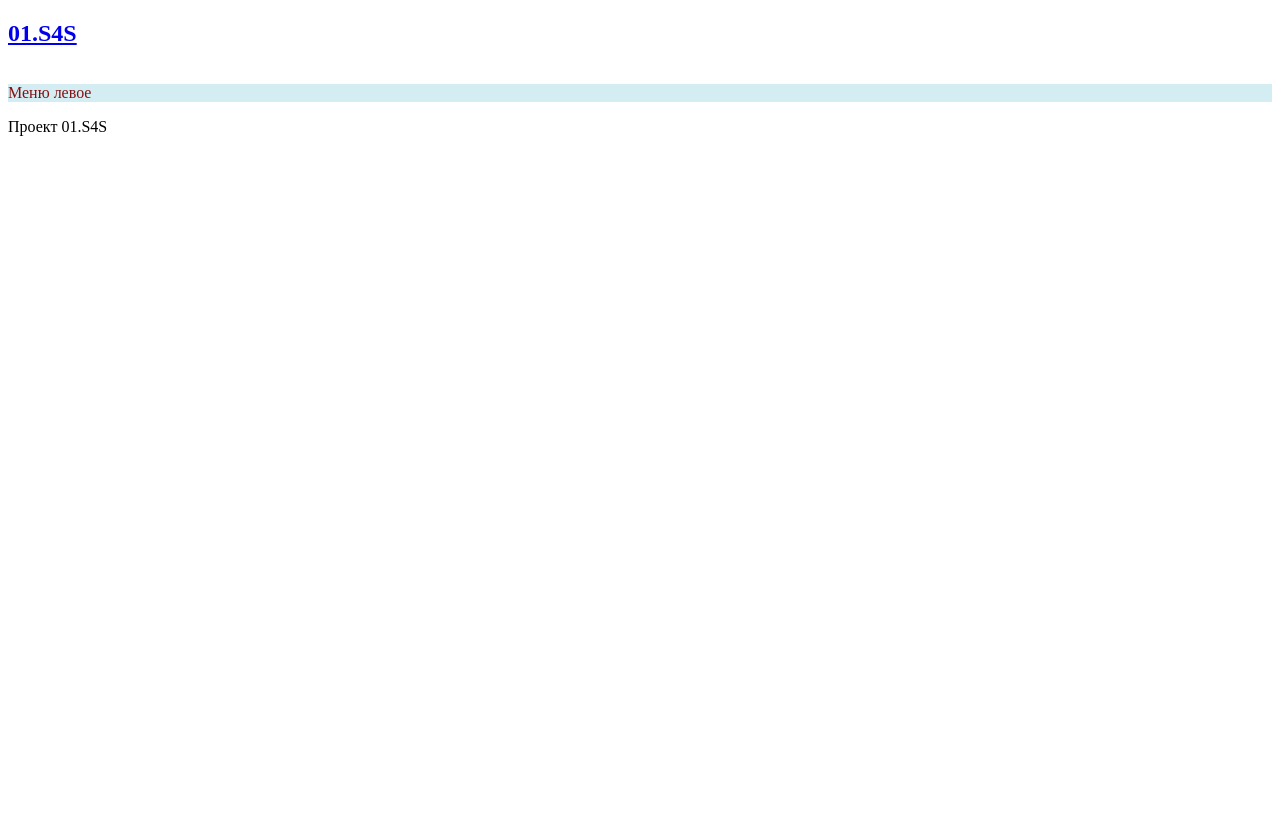
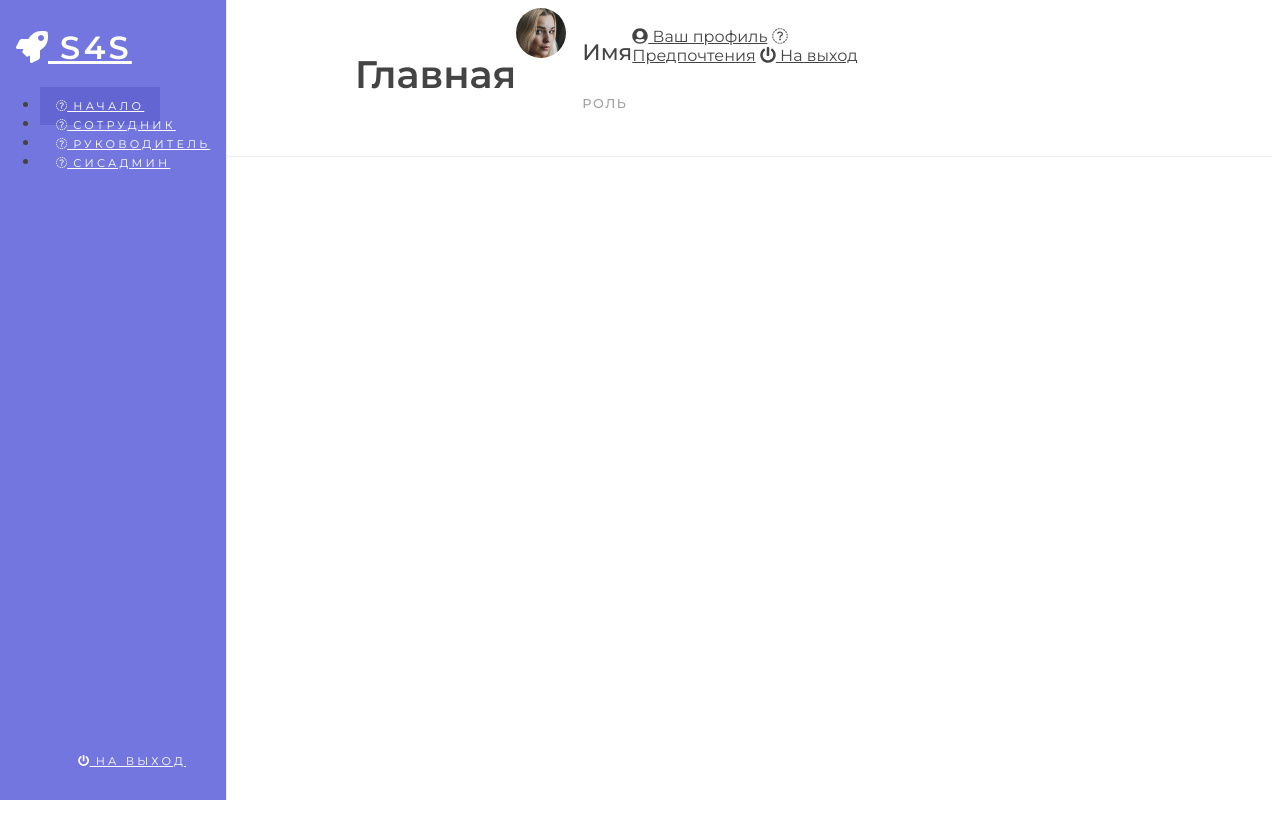
Before and after one commit to ikachinskiy/depTest, a Symfony app: template templates/main/index.html.twig in a window 1280 px wide. After the commit the page ends 800 px from the top, so only its background shows below. Run offline with Twig, Linux system fonts and the light colour scheme; the template is opened without the code that fills it, so the values that code supplies are empty; some libraries are stand-ins or nearby versions.

Commit message:
Первый эскиз шаблона на базе админки Easy

```diff
--- a/public/css/skin.css
+++ b/public/css/skin.css
@@ -1,24 +1,4 @@
-html {
-  height: 100%; }
-
-body {
-  height: inherit; }
-
-h1 {
-  color: #657fa8; }
-
-.container {
-  height: inherit; }
-
-nav {
-  height: 6%; }
-
-.content {
-  height: 94%; }
-
-.left {
-  color: #841011;
-  background-color: #d3edf3;
-  height: 100%; }
+.sidebar .site-title a {
+  font-size: 2rem; }
 
 /*# sourceMappingURL=skin.css.map */
--- /dev/null
+++ b/public/css/style.css
@@ -0,0 +1,575 @@
+body {
+  background-color: #ffffff;
+  font-family: "Montserrat", "Helvetica Neue", Helvetica, Arial, sans-serif;
+  font-size: 16px;
+  color: #444444; }
+
+h1, h2 {
+  font-family: "Montserrat", "Helvetica Neue", Helvetica, Arial, sans-serif;
+  padding-bottom: 1.2rem;
+  border-bottom: 1px solid #dfdfdf; }
+
+h3, h4, h5, h6 {
+  font-family: "Montserrat", "Helvetica Neue", Helvetica, Arial, sans-serif; }
+
+a, a:visited {
+  color: #7376df; }
+
+a:hover, a:focus, a:active {
+  color: #6365d2;
+  text-decoration: none; }
+
+.nav-pills .nav-item.show .nav-link, .nav-pills .nav-link.active {
+  background-color: #7376df; }
+
+h1 {
+  font-family: "Montserrat", "Helvetica Neue", Helvetica, Arial, sans-serif;
+  font-size: 2.4rem;
+  font-weight: 600; }
+
+h2 {
+  font-family: "Montserrat", "Helvetica Neue", Helvetica, Arial, sans-serif;
+  font-size: 2.4rem;
+  font-weight: 500; }
+
+h3 {
+  font-family: "Montserrat", "Helvetica Neue", Helvetica, Arial, sans-serif;
+  font-size: 1.8rem;
+  font-weight: 500; }
+
+h4 {
+  font-family: "Montserrat", "Helvetica Neue", Helvetica, Arial, sans-serif;
+  font-size: 1.4rem;
+  font-weight: 500; }
+
+h5 {
+  font-family: "Montserrat", "Helvetica Neue", Helvetica, Arial, sans-serif;
+  font-size: 1rem;
+  letter-spacing: .1rem;
+  font-weight: 600;
+  text-transform: uppercase; }
+
+h6 {
+  font-family: "Montserrat", "Helvetica Neue", Helvetica, Arial, sans-serif;
+  font-size: .8rem;
+  letter-spacing: .1rem;
+  font-weight: 500;
+  text-transform: uppercase; }
+
+p {
+  color: #7c7c7c;
+  font-size: .9rem; }
+
+.card-inverse p {
+  color: #fff;
+  font-size: .9rem; }
+
+.card h1 {
+  border: none;
+  margin: 0;
+  padding-bottom: .5rem; }
+
+.no-padding {
+  padding: 0; }
+
+.clear {
+  clear: both; }
+
+.justify-center {
+  display: flex;
+  align-items: center;
+  justify-content: center; }
+
+.text-muted {
+  color: #a0a0a0 !important; }
+
+.divider {
+  display: block;
+  width: 100%;
+  height: 1px;
+  background-color: #dfdfdf;
+  margin: 2rem auto; }
+
+.circle {
+  border-radius: 499rem; }
+
+.jumbotron {
+  padding: 3rem 2rem;
+  background-color: #f7f7f7; }
+
+.btn-primary, .btn-primary.disabled, .btn-primary:disabled, .btn-outline-primary:hover, .btn-outline-primary:active, .btn-outline-primary.active, .show > .btn-outline-primary.dropdown-toggle, .card-primary, .page-item.active .page-link, .list-group-item.active {
+  background-color: #7376df !important;
+  border-color: #7376df !important; }
+
+.btn-primary:hover, .btn-primary:active, .btn-primary.active, .show > .btn-primary.dropdown-toggle {
+  background-color: #6365d2 !important;
+  border-color: #6365d2 !important; }
+
+.btn-outline-primary {
+  color: #7376df !important;
+  border-color: #7376df !important; }
+
+.btn-outline-primary.disabled, .btn-outline-primary:disabled, .btn-link, .page-link, .text-primary {
+  color: #7376df !important; }
+
+.btn-link:focus, .btn-link:hover, .page-link:focus, .page-link:hover, a.text-primary:focus, a.text-primary:hover {
+  color: #6365d2 !important; }
+
+.dropdown-item.active, .dropdown-item:active, .custom-control-input:checked ~ .custom-control-indicator, .custom-checkbox .custom-control-input:indeterminate ~ .custom-control-indicator, .nav-pills .nav-item.show .nav-link, .badge-primary, .progress-bar, .bg-primary {
+  background-color: #7376df !important;
+  background-image: none; }
+
+.nav-pills .nav-link.active, .badge-primary[href]:focus, .badge-primary[href]:hover, a.bg-primary:focus, a.bg-primary:hover {
+  background-color: #6365d2 !important; }
+
+.form-control:focus {
+  border-color: #7376df !important; }
+
+.btn-primary, .btn-primary:hover, .btn-primary:focus, .btn-primary:active {
+  color: #fff !important;
+  background-color: #7376df;
+  border-color: #7376df; }
+
+.btn-primary:hover, .btn-primary:focus, .btn-primary:active {
+  background-color: #6365d2;
+  border-color: #6365d2; }
+
+.btn-outline-primary, .btn-outline-primary:visited {
+  color: #7376df;
+  border-color: #7376df;
+  background: none; }
+
+.btn-outline-primary:hover, .btn-outline-primary:focus, .btn-outline-primary:active {
+  background-color: #7376df;
+  border-color: #7376df;
+  color: #fff; }
+
+.btn-secondary {
+  border-color: #7c7c7c;
+  background-color: #7c7c7c;
+  color: #fff; }
+
+.btn-secondary:hover, .btn-secondary:focus, .btn-secondary:active {
+  border-color: #444444;
+  background-color: #444444;
+  color: #fff; }
+
+.btn-outline-secondary, .btn-outline-secondary:visited {
+  color: #7c7c7c;
+  border-color: #7c7c7c;
+  background: none; }
+
+.btn-outline-secondary:hover, .btn-outline-secondary:focus, .btn-outline-secondary:active {
+  border-color: #7c7c7c;
+  background: #7c7c7c;
+  color: #fff; }
+
+.btn {
+  border-radius: 499rem;
+  text-transform: uppercase;
+  letter-spacing: .1rem;
+  font-size: .8rem;
+  padding: .75rem 1.25rem;
+  cursor: pointer; }
+
+.btn:focus {
+  outline: none;
+  border: 0;
+  box-shadow: none; }
+
+.btn-xs {
+  font-size: .6rem;
+  padding: .5rem 1rem; }
+
+.btn-sm {
+  font-size: .7rem;
+  padding: .5rem 1rem; }
+
+.btn-md {
+  font-size: .8rem;
+  padding: .75rem 1.25rem; }
+
+.btn-lg {
+  font-size: .9rem;
+  padding: 1rem 1.5rem; }
+
+.btn-subtle {
+  border: none;
+  background: #f7f7f7;
+  color: #7376df;
+  -webkit-appearance: none;
+  cursor: pointer; }
+
+.btn-subtle:hover, .btn-subtle:focus, .btn-subtle:active {
+  color: #fff;
+  background-color: #7376df;
+  outline: none; }
+
+.btn-stripped {
+  border: none;
+  background: none !important;
+  color: #444444 !important;
+  -webkit-appearance: none;
+  cursor: pointer; }
+
+.btn-stripped:hover, .btn-stripped:focus, .btn-stripped:active {
+  color: #7376df;
+  background-color: none;
+  outline: none; }
+
+.dropdown a {
+  color: #444444; }
+
+.dropdown a:hover, .dropdown a:active, .dropdown a:focus {
+  background-color: #7376df;
+  color: #fff; }
+
+.sidebar {
+  position: fixed;
+  top: 0;
+  bottom: 0;
+  left: 0;
+  padding: 20px;
+  padding-left: 0;
+  padding-right: 0;
+  z-index: 1000;
+  overflow-x: hidden;
+  overflow-y: auto;
+  /* Scrollable contents if viewport is shorter than content. */
+  border-right: 1px solid #eee;
+  background: #7376df; }
+  .sidebar a {
+    color: #fff;
+    text-transform: uppercase;
+    font-size: .7rem;
+    letter-spacing: .2rem;
+    padding: .75rem 1rem; }
+  .sidebar em {
+    font-size: 1rem; }
+  .sidebar h1 {
+    color: #fff;
+    border: none;
+    font-size: 0.9rem;
+    padding: 0rem 1rem;
+    text-transform: uppercase;
+    letter-spacing: .2rem; }
+  .sidebar .site-title {
+    margin-top: .5rem;
+    margin-bottom: 1.75rem; }
+    .sidebar .site-title a {
+      font-size: .9rem;
+      padding-left: 0;
+      padding-right: 0;
+      cursor: pointer; }
+    .sidebar .site-title a:hover {
+      background: none !important; }
+  .sidebar .nav {
+    margin-bottom: 20px; }
+  .sidebar .nav-item {
+    width: 100%; }
+  .sidebar .nav-item + .nav-item {
+    margin-left: 0; }
+  .sidebar .nav-link {
+    border-radius: 0; }
+  .sidebar .logout-button {
+    position: absolute;
+    bottom: 20px;
+    left: 20px;
+    width: 85%;
+    text-align: center;
+    border-radius: .3rem; }
+
+#wrapper.toggled .sidebar-nav {
+  display: none; }
+
+#menu-toggle {
+  position: absolute;
+  top: 1rem;
+  right: 1rem; }
+
+.sidebar a:focus, .sidebar a:visited, .sidebar a:hover, .sidebar a:active {
+  background-color: #6365d2 !important; }
+
+@media screen and (max-width: 576px) {
+  #wrapper .sidebar-nav {
+    display: none; }
+
+  #wrapper.toggled .sidebar-nav {
+    display: block !important; }
+
+  .sidebar {
+    position: inherit;
+    padding-bottom: 0px;
+    margin-bottom: 1rem; }
+
+  #menu-toggle {
+    background-color: #6365d2; } }
+@media screen and (min-width: 576px) {
+  #wrapper.toggled .sidebar-nav {
+    display: block; }
+
+  #menu-toggle {
+    display: none; } }
+.card-title {
+  margin-top: -.25rem;
+  padding-bottom: .25rem;
+  margin-bottom: 1rem; }
+
+.card-subtitle {
+  margin-top: -.75rem;
+  padding-bottom: .5rem; }
+
+.card-title-btn-container {
+  position: absolute;
+  top: 1.25rem;
+  right: 1.25rem;
+  list-style: none; }
+
+.alert {
+  color: #fff; }
+  .alert a {
+    color: #fff !important; }
+
+.no-left-margin {
+  margin-left: 0; }
+
+.page-header {
+  font-family: "Montserrat", "Helvetica Neue", Helvetica, Arial, sans-serif;
+  margin-top: 0rem;
+  margin-bottom: 2.4rem;
+  padding-bottom: 1rem;
+  border-bottom: 1px solid #eee;
+  height: auto; }
+  .page-header h1 {
+    display: inline;
+    border: none;
+    padding: 0;
+    margin-top: 0;
+    margin-bottom: 0;
+    width: 100%; }
+
+.profile-photo {
+  border-radius: 499rem;
+  float: left; }
+
+.username {
+  float: left;
+  text-align: left;
+  margin: 0 0 0 1rem; }
+  .username h1, .username h2, .username h3, .username h4 {
+    margin-bottom: 0;
+    text-transform: none !important;
+    letter-spacing: 0 !important; }
+
+.user-dropdown .dropdown-toggle::after {
+  margin-top: 1rem;
+  margin-left: 1rem; }
+
+.user-progress {
+  margin-top: 1rem; }
+  .user-progress .profile-photo {
+    max-height: 75px;
+    max-width: 75px !important; }
+
+.progress-custom {
+  margin-top: .25rem; }
+
+.progress-label {
+  text-align: center !important;
+  color: #7376df;
+  font-size: .75rem;
+  margin-top: -.25rem; }
+
+.progress-bar {
+  height: .3rem; }
+
+#calendar, .datepicker-inline {
+  width: 100%;
+  text-align: center; }
+
+#calendar table {
+  width: 100%; }
+
+.datepicker-switch {
+  font-size: 16px;
+  height: 46px !important; }
+
+.datepicker table tr td.old,
+.datepicker table tr td.new {
+  color: #dfdfdf; }
+
+.datepicker table tr td {
+  padding: 2px 2px !important;
+  cursor: pointer;
+  border-radius: .3rem; }
+
+#calendar th {
+  text-align: center !important;
+  cursor: pointer;
+  border-radius: .3rem; }
+
+.datepicker table tr td.active, .datepicker table tr td.active:hover, .datepicker table tr td.active.disabled, .datepicker table tr td.active.disabled:hover, .datepicker table tr td.active:hover, .datepicker table tr td.active:hover:hover, .datepicker table tr td.active.disabled:hover, .datepicker table tr td.active.disabled:hover:hover, .datepicker table tr td.active:focus, .datepicker table tr td.active:hover:focus, .datepicker table tr td.active.disabled:focus, .datepicker table tr td.active.disabled:hover:focus, .datepicker table tr td.active:active, .datepicker table tr td.active:hover:active, .datepicker table tr td.active.disabled:active, .datepicker table tr td.active.disabled:hover:active, .datepicker table tr td.active.active, .datepicker table tr td.active:hover.active, .datepicker table tr td.active.disabled.active, .datepicker table tr td.active.disabled:hover.active, .open .dropdown-toggle.datepicker table tr td.active, .open .dropdown-toggle.datepicker table tr td.active:hover, .open .dropdown-toggle.datepicker table tr td.active.disabled, .open .dropdown-toggle.datepicker table tr td.active.disabled:hover {
+  color: #ffffff;
+  background-color: #7376df;
+  text-shadow: none;
+  border-color: #285e8e; }
+
+.datepicker table tr td span:hover, .datepicker thead tr:first-child th:hover, .datepicker tfoot tr th:hover, .datepicker table tr td.day:hover, .datepicker table tr td.day.focused {
+  background: rgba(0, 0, 0, 0.05); }
+
+.panel-heading .glyphicon {
+  margin-right: 10px; }
+
+.timeline {
+  list-style: none;
+  padding: 20px 0 20px;
+  position: relative; }
+
+.timeline:before {
+  top: 0;
+  bottom: 0;
+  position: absolute;
+  content: " ";
+  width: 2px;
+  background-color: #eeeeee;
+  left: 25px;
+  margin-right: -1.5px; }
+
+.timeline > li {
+  margin-bottom: 20px;
+  position: relative; }
+
+.timeline > li:before, .timeline > li:after {
+  content: " ";
+  display: table; }
+
+.timeline > li:after {
+  clear: both; }
+
+.timeline > li > .timeline-panel {
+  width: calc( 100% - 65px );
+  float: right;
+  border: 1px solid #dfdfdf;
+  border-radius: 2px;
+  padding: 10px 20px;
+  position: relative;
+  box-shadow: none; }
+
+.timeline > li > .timeline-panel:before {
+  position: absolute;
+  top: 26px;
+  left: -11px;
+  display: inline-block;
+  border-top: 11px solid transparent;
+  border-right: 11px solid #dfdfdf;
+  border-left: 0 solid #dfdfdf;
+  border-bottom: 11px solid transparent;
+  content: " "; }
+
+.timeline > li > .timeline-panel:after {
+  position: absolute;
+  top: 27px;
+  left: -10px;
+  display: inline-block;
+  border-top: 10px solid transparent;
+  border-right: 10px solid #fff;
+  border-left: 0 solid #fff;
+  border-bottom: 10px solid transparent;
+  content: " "; }
+
+.timeline > li > .timeline-badge {
+  color: #444444;
+  width: 46px;
+  height: 46px;
+  line-height: 2.8rem;
+  font-size: 1.4rem;
+  text-align: center;
+  position: absolute;
+  top: 16px;
+  left: 0px;
+  margin-right: -25px;
+  margin-left: 3px;
+  border: 1px solid #dfdfdf;
+  background-color: #fff;
+  z-index: 100;
+  border-radius: 9999px; }
+
+.timeline-badge.primary {
+  background-color: #7376df !important;
+  color: #fff !important;
+  border: none !important; }
+
+.timeline-badge.success {
+  background-color: #8ad919 !important; }
+
+.timeline-badge.warning {
+  background-color: #ffb53e !important; }
+
+.timeline-badge.danger {
+  background-color: #f9243f !important; }
+
+.timeline-badge.info {
+  background-color: #30a5ff !important; }
+
+.article {
+  padding: 1rem 0;
+  border-bottom: 1px solid #dfdfdf;
+  margin-bottom: 1rem; }
+
+.article:first-child {
+  padding: 0 0 10px 0; }
+
+.article:last-child {
+  padding: 0 0 10px 0;
+  border: none;
+  margin-bottom: 0; }
+
+.article h4 a {
+  margin-bottom: 10px; }
+
+.article .date {
+  text-align: center;
+  font-size: 1.8rem;
+  margin: 0 auto;
+  display: block; }
+
+.article .date .text-muted {
+  font-size: .8rem;
+  text-transform: uppercase;
+  letter-spacing: .1rem; }
+
+.todo-list-item {
+  list-style: none;
+  padding: .75rem 1rem .15rem 1rem;
+  border-radius: .3rem; }
+  .todo-list-item .fa {
+    margin: 0 .25rem 0 0;
+    color: #444444; }
+  .todo-list-item .fa:hover {
+    color: #7376df; }
+  .todo-list-item input[type=checkbox] {
+    margin: 0 0.5rem 0 0 !important;
+    border: 1px solid #333; }
+
+.todo-list {
+  padding: 0;
+  margin: -15px;
+  background: #fff;
+  color: #444444; }
+
+input[type=checkbox]:checked + label {
+  text-decoration: line-through;
+  color: #a0a0a0; }
+
+.todo-list-item:hover, a.todo-list-item:focus {
+  text-decoration: none;
+  background-color: #f7f7f7; }
+
+.todo-list-item .trash .fa:hover {
+  color: #ef4040; }
+
+.todo-list-footer {
+  margin: -20px;
+  margin-top: 2rem; }
+  .todo-list-footer .btn {
+    border-radius: .4rem; }
--- /dev/null
+++ b/public/js/custom.js
@@ -0,0 +1,7 @@
+$('#calendar').datepicker({
+		});
+
+$("#menu-toggle").click(function(e) {
+        e.preventDefault();
+        $("#wrapper").toggleClass("toggled");
+    });
--- a/public/scss/skin.scss
+++ b/public/scss/skin.scss
@@ -1,28 +1,3 @@
-html {
-  height: 100%;
+.sidebar .site-title a {
+  font-size: 2rem;
 }
-
-body {
-  height: inherit;
-}
-
-h1 {
-  color: #657fa8;
-}
-
-.container {
-  height: inherit;
-}
-
-nav {
-  height: 6%;
-}
-.content {
-  height: 94%;
-}
-
-.left {
-  color: #841011;
-  background-color: #d3edf3;
-  height: 100%;
-}
--- a/templates/base.html.twig
+++ b/templates/base.html.twig
@@ -5,27 +5,68 @@
     <!-- Required meta tags -->
     <meta charset="utf-8">
     <meta name="viewport" content="width=device-width, initial-scale=1, shrink-to-fit=no">
+    <meta name="description" content="tstS4S-01">
+    <meta name="author" content="Kachinskiy Ivan">
+    <link rel="icon" href="{{ asset('images/s4s.png') }}">
 
-    <!-- Bootstrap CSS -->
+    <!-- Bootstrap core CSS -->
     <link rel="stylesheet" href="{{ asset('css/bootstrap.min.css') }}">
+
+    <!--Fonts-->
+    <link href="https://fonts.googleapis.com/css?family=Montserrat:300,300i,400,400i,500,500i,600,600i,700,700i" rel="stylesheet">
+
+    <!-- Icons -->
     <link rel="stylesheet" href="{{ asset('css/fontawesome-all.min.css') }}">
     <link rel="stylesheet" href="{{ asset('css/fa-svg-with-js.css') }}">
+
+    <!-- Custom styles for Medialoot Bootstrap 4 Dashboard Template -->
+    <link rel="stylesheet" href="{{ asset('css/style.css') }}">
+
+    <!-- Это мои стили -->
     <link rel="stylesheet" href="{{ asset('css/skin.css') }}">
     {% block stylesheets %}{% endblock %}
 </head>
 <body>
-<div class="container">
-    <nav class="navbar">
-        <a class="navbar-brand" href="#"><h2>01.S4S</h2></a>
-    </nav>
-    <div class="row content">
-        <div class="col-sm-2">
-            <p class="left">Меню левое</p>
-        </div>
-        <div class="col-sm-10">
-            {% block body %}
-            {% endblock %}
-        </div>
+<div class="container-fluid" id="wrapper">
+    <div class="row">
+        <nav class="sidebar col-xs-12 col-sm-4 col-lg-3 col-xl-2 bg-faded sidebar-style-1">
+            <h1 class="site-title"><a href="#"><em class="fa fa-rocket"></em> S4S</a></h1>
+            <a href="#menu-toggle" class="btn btn-default" id="menu-toggle"><em class="fa fa-bars"></em></a>
+
+            <ul class="nav nav-pills flex-column sidebar-nav">
+                <li class="nav-item"><a class="nav-link active" href="#"><em class="fa fa-dashboard"></em> Начало <span class="sr-only">(current)</span></a></li>
+                <li class="nav-item"><a class="nav-link" href="#"><em class="fa fa-calendar-o"></em> Сотрудник</a></li>
+                <li class="nav-item"><a class="nav-link" href="#"><em class="fa fa-bar-chart"></em> Руководитель</a></li>
+                <li class="nav-item"><a class="nav-link" href="#"><em class="fa fa-hand-o-up"></em> СисАдмин</a></li>
+            </ul>
+            <a href="#" class="logout-button"><em class="fa fa-power-off"></em> На выход</a></nav>
+        </nav>
+
+        <main class="col-xs-12 col-sm-8 offset-sm-4 col-lg-9 offset-lg-3 col-xl-10 offset-xl-2 pt-3 pl-4">
+            <header class="page-header row justify-center">
+                <div class="col-md-6 col-lg-8" >
+                    <h1 class="float-left text-center text-md-left">Главная</h1>
+                </div>
+
+                <div class="dropdown user-dropdown col-md-6 col-lg-4 text-center text-md-right"><a class="btn btn-stripped dropdown-toggle" href="#" id="dropdownMenuLink" data-toggle="dropdown" aria-haspopup="true" aria-expanded="false">
+                        <img src="{{ asset('images/profile-pic.jpg') }}" alt="Фото профиля" class="circle float-left profile-photo" width="50" height="auto">
+
+                        <div class="username mt-1">
+                            <h4 class="mb-1">Имя</h4>
+
+                            <h6 class="text-muted">Роль</h6>
+                        </div>
+                    </a>
+
+                    <div class="dropdown-menu dropdown-menu-right" style="margin-right: 1.5rem;" aria-labelledby="dropdownMenuLink"><a class="dropdown-item" href="#"><em class="fa fa-user-circle mr-1"></em> Ваш профиль</a>
+                        <a class="dropdown-item" href="#"><em class="fa fa-sliders mr-1"></em> Предпочтения</a>
+                        <a class="dropdown-item" href="#"><em class="fa fa-power-off mr-1"></em> На выход</a></div>
+                </div>
+
+                <div class="clear"></div>
+            </header>
+        </main>
+
     </div>
 </div>
 
@@ -35,6 +76,8 @@
 <script src="{{ asset('js/popper.min.js') }}"></script>
 <script src="{{ asset('js/bootstrap.min.js') }}"></script>
 <script defer src="{{ asset('js/fontawesome-all.min.js') }}"></script>
+<script src="{{ asset('js/custom.js') }}"></script>
+
 {% block javascripts %}{% endblock %}
 
 </body>
```
Also changed, not shown: public/images/profile-pic.jpg (added), public/images/s4s.png (added), 1 other file.
